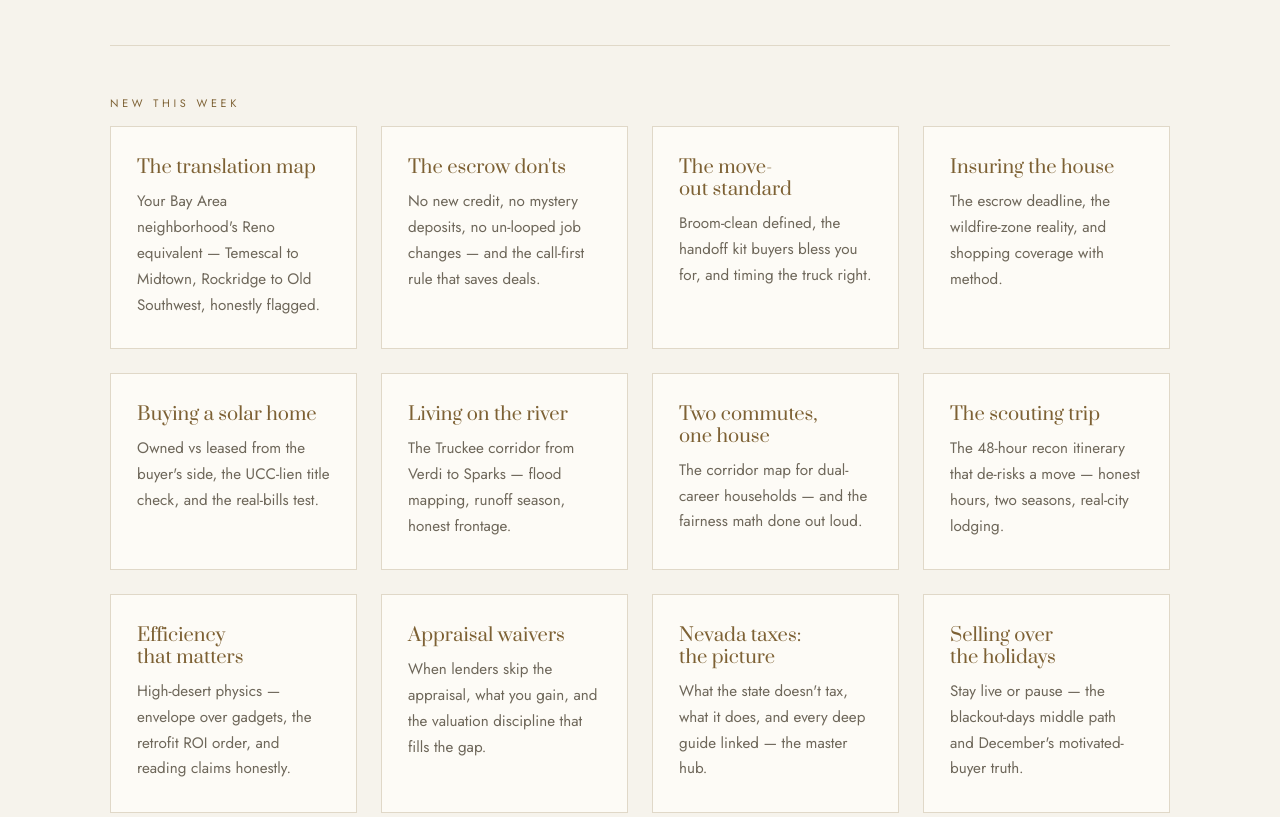
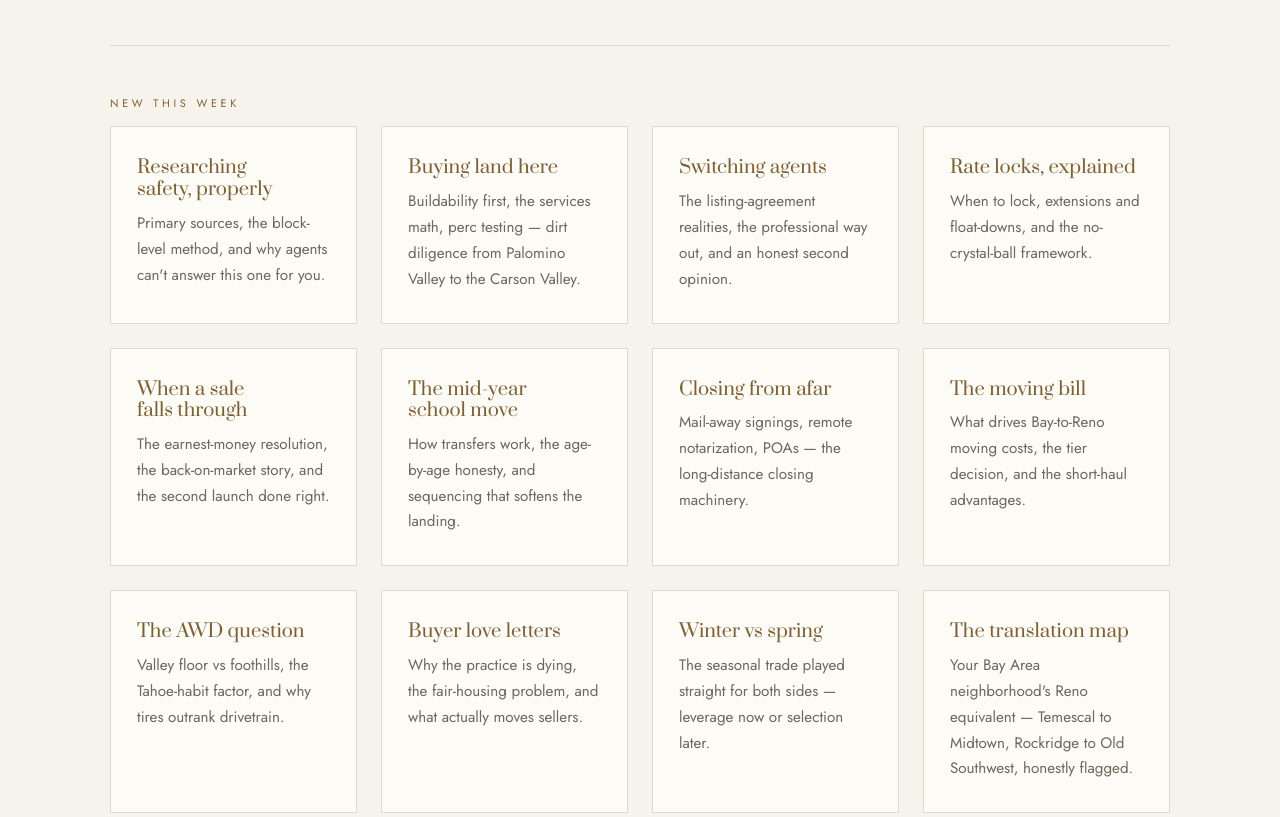
Before and after one commit to sage593/nv-ball, a plain HTML site: page learn.html in a window 1280 px wide. Shown: the part 1360-2177 px from the top of the page. Drawn offline with Linux system fonts and the light colour scheme.

Commit message:
Wire 11 new pages into learn hub and sitemap
Co-Authored-By: Claude Fable 5 <noreply@anthropic.com>
Claude-Session: https://claude.ai/code/session_01GiHiGgxEeQ1p51uNuRi4No

```diff
--- a/learn.html
+++ b/learn.html
@@ -53,6 +53,17 @@
 
   <p class="eyebrow">New this week</p>
   <div class="grid3" style="margin-bottom:40px">
+    <div class="card"><h3><a href="qa-is-reno-safe-researching-neighborhoods.html">Researching safety, properly</a></h3><p>Primary sources, the block-level method, and why agents can't answer this one for you.</p></div>
+    <div class="card"><h3><a href="realtor-buying-land-northern-nevada.html">Buying land here</a></h3><p>Buildability first, the services math, perc testing — dirt diligence from Palomino Valley to the Carson Valley.</p></div>
+    <div class="card"><h3><a href="realtor-switching-agents-reno.html">Switching agents</a></h3><p>The listing-agreement realities, the professional way out, and an honest second opinion.</p></div>
+    <div class="card"><h3><a href="qa-mortgage-rate-lock-explained.html">Rate locks, explained</a></h3><p>When to lock, extensions and float-downs, and the no-crystal-ball framework.</p></div>
+    <div class="card"><h3><a href="qa-home-sale-fell-through-what-happens-next.html">When a sale falls through</a></h3><p>The earnest-money resolution, the back-on-market story, and the second launch done right.</p></div>
+    <div class="card"><h3><a href="qa-moving-mid-school-year-reno.html">The mid-year school move</a></h3><p>How transfers work, the age-by-age honesty, and sequencing that softens the landing.</p></div>
+    <div class="card"><h3><a href="qa-remote-closing-out-of-state-nevada.html">Closing from afar</a></h3><p>Mail-away signings, remote notarization, POAs — the long-distance closing machinery.</p></div>
+    <div class="card"><h3><a href="qa-moving-costs-bay-area-to-reno.html">The moving bill</a></h3><p>What drives Bay-to-Reno moving costs, the tier decision, and the short-haul advantages.</p></div>
+    <div class="card"><h3><a href="qa-winter-driving-reno-awd-snow.html">The AWD question</a></h3><p>Valley floor vs foothills, the Tahoe-habit factor, and why tires outrank drivetrain.</p></div>
+    <div class="card"><h3><a href="qa-buyer-love-letters-do-they-work.html">Buyer love letters</a></h3><p>Why the practice is dying, the fair-housing problem, and what actually moves sellers.</p></div>
+    <div class="card"><h3><a href="qa-should-i-wait-until-spring-reno.html">Winter vs spring</a></h3><p>The seasonal trade played straight for both sides — leverage now or selection later.</p></div>
     <div class="card"><h3><a href="qa-reno-neighborhoods-bay-area-equivalents.html">The translation map</a></h3><p>Your Bay Area neighborhood's Reno equivalent — Temescal to Midtown, Rockridge to Old Southwest, honestly flagged.</p></div>
     <div class="card"><h3><a href="qa-what-not-to-do-before-closing.html">The escrow don'ts</a></h3><p>No new credit, no mystery deposits, no un-looped job changes — and the call-first rule that saves deals.</p></div>
     <div class="card"><h3><a href="qa-seller-moving-out-checklist-nevada.html">The move-out standard</a></h3><p>Broom-clean defined, the handoff kit buyers bless you for, and timing the truck right.</p></div>
```
Also changed, not shown: sitemap.xml (+11 -0 lines), topics-covered.txt.
